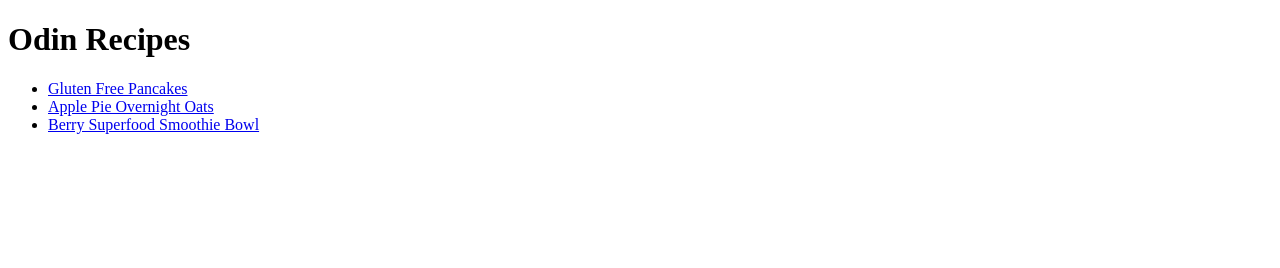
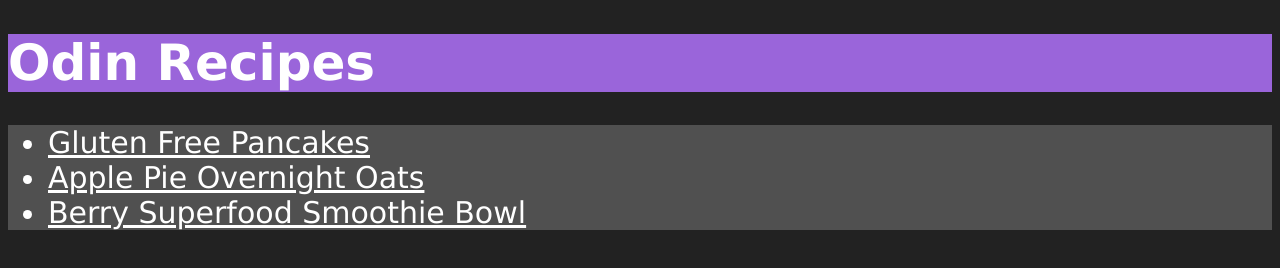
Before and after one commit to bartlett00/odin-recipes, a plain HTML site: page index.html in a window 1280 px wide. Drawn offline with Linux system fonts and the light colour scheme.

Commit message:
Add styles.css and apply basic CSS to pages

```diff
--- a/index.html
+++ b/index.html
@@ -2,14 +2,17 @@
 <html lang="en">
     <head>
         <meta charset="utf-8">
+        <link rel="stylesheet" href="styles.css">
         <title>Odin Recipes</title>
     </head>
     <body>
         <h1>Odin Recipes</h1>
-        <ul>
-            <li><a href="recipes/gf-pancakes.html">Gluten Free Pancakes</a></li>
-            <li><a href="recipes/apple-pie-overnight-oats.html">Apple Pie Overnight Oats</a></li>
-            <li><a href="recipes/berry-superfood-smoothie-bowl.html">Berry Superfood Smoothie Bowl</a></li>
-        </ul>
+        <div>
+            <ul class="recipeList">
+                <li><a href="recipes/gf-pancakes.html">Gluten Free Pancakes</a></li>
+                <li><a href="recipes/apple-pie-overnight-oats.html">Apple Pie Overnight Oats</a></li>
+                <li><a href="recipes/berry-superfood-smoothie-bowl.html">Berry Superfood Smoothie Bowl</a></li>
+            </ul>
+        </div>
     </body>
 </html>
--- /dev/null
+++ b/styles.css
@@ -0,0 +1,26 @@
+* {
+    font-family: 'Verdana', 'sans-serif';
+    background-color: rgb(34, 34, 34);
+    color: white;
+}
+
+h1 {
+    font-size: 50px;
+}
+
+.recipeList {
+    font-size: 30px;
+}
+
+h1, h2, h3 {
+    background-color: rgb(154, 101, 218);
+}
+
+ul, ol, li, a {
+    background-color: rgb(80, 80, 80);
+}
+
+img {
+    height: auto;
+    width: 400px;
+}
```
Also changed, not shown: recipes/apple-pie-overnight-oats.html (+7 -0 lines), recipes/berry-superfood-smoothie-bowl.html (+7 -0 lines), recipes/gf-pancakes.html (+16 -1 lines).
